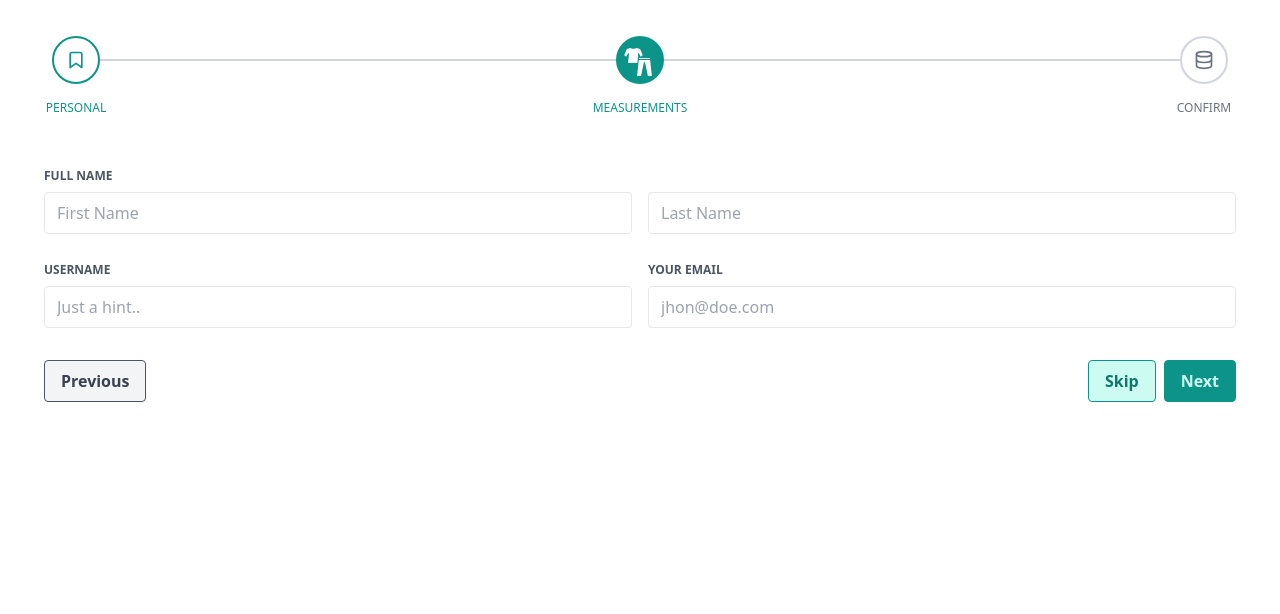
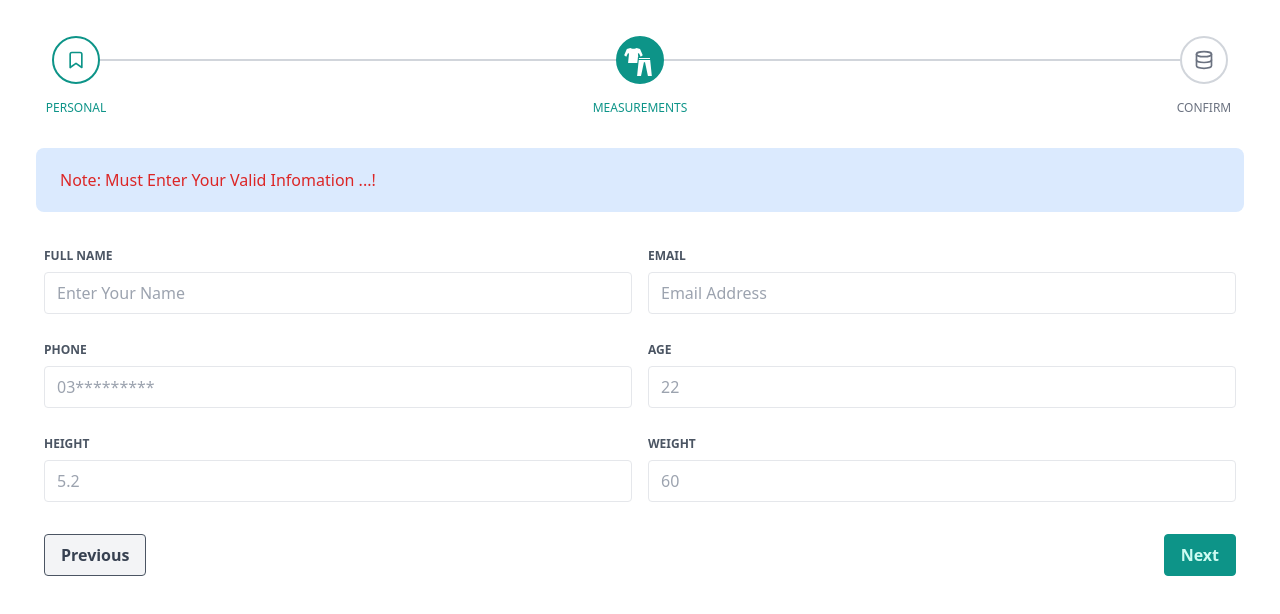
Before and after one commit to Muhammad-Akif/shopnstich, a Next.js app: page /measurements in a window 1280 px wide. Shown: the top 614 px of the page. Built offline with nearby package versions, Linux system fonts and the light colour scheme; what tw-elements would draw is missing.

Commit message:
done with personal information

```diff
--- a/pages/measurements.js
+++ b/pages/measurements.js
@@ -1,4 +1,4 @@
-import React,{ useState} from 'react'
+import React, { useState } from 'react'
 import { GiClothes } from 'react-icons/gi'
 
 const measurement = () => {
@@ -46,13 +46,56 @@ const measurement = () => {
 
     const [isMeasure, setMeasure] = useState(false)
     const [isConfirm, setConfirm] = useState(false)
+    const [personalInfo, setPersonalInfo] = useState({
+        fullname: "",
+        email: "",
+        phone: "",
+        age: "",
+        height: "",
+        weight: ""
+    })
+    const InputEvent = (event) => {
+        const { name, value } = event.target;
+        setPersonalInfo((preVal) => {
+            return {
+                ...preVal,
+                [name]: value,
+            }
+        })
+    }
+    const info = () => {
+        setMeasure(false)
+        setConfirm(false)
+    }
+    const measure = () => {
+        setMeasure(true)
+        setConfirm(false)
+    }
+    const confirm = () => {
+        setMeasure(true)
+        setConfirm(true)
+    }
+    const formSubmit = (e) => {
+        e.preventDefault()
+        alert(`Submit Successfully...`)
+        const Obj = {
+            fullName: personalInfo.fullname,
+            Phone: personalInfo.phone,
+            email: personalInfo.email,
+            age: personalInfo.age,
+            height: personalInfo.height,
+            weight: personalInfo.weight,
+        }
+        console.log("Obj ===> ", Obj)
+        measure()
+    };
     return (
         <div>
             <div class="p-5">
                 <div class="mx-4 p-4">
                     <div class="flex items-center">
 
-                        <button class="flex items-center text-teal-600 relative">
+                        <button onClick={() => info()} class="flex items-center text-teal-600 relative">
                             <div class="rounded-full transition duration-500 ease-in-out h-12 w-12 py-3 border-2 border-teal-600">
                                 <svg xmlns="http://www.w3.org/2000/svg" width="100%" height="100%" fill="none" viewBox="0 0 24 24" stroke="currentColor" stroke-width="2" stroke-linecap="round" stroke-linejoin="round" class="feather feather-bookmark ">
                                     <path d="M19 21l-7-5-7 5V5a2 2 0 0 1 2-2h10a2 2 0 0 1 2 2z"></path>
@@ -61,18 +104,18 @@ const measurement = () => {
                             <div class="absolute top-0 -ml-10 text-center mt-16 w-32 text-xs font-medium uppercase text-teal-600">Personal</div>
                         </button>
 
-                        <div class={`flex-auto border-t-2 transition duration-500 ease-in-out ${ isMeasure ? "border-teal-600" : "border-gray-300"}`}></div>
+                        <div class={`flex-auto border-t-2 transition duration-500 ease-in-out ${isMeasure ? "border-teal-600" : "border-gray-300"}`}></div>
 
-                        <button onClick={() => setMeasure(!isMeasure)} class="flex items-center text-white relative">
+                        <button onClick={() => measure()} class="flex items-center text-white relative">
                             <div class="rounded-full transition duration-500 ease-in-out h-12 w-12 py-3 border-2 bg-teal-600 border-teal-600">
-                                <GiClothes class="h-8 w-8 relative left-1 bottom-1"/>
+                                <GiClothes class="h-8 w-8 relative left-1 bottom-1" />
                             </div>
                             <div class="absolute top-0 -ml-10 text-center mt-16 w-32 text-xs font-medium uppercase text-teal-600">Measurements</div>
                         </button>
 
-                        <div class={`flex-auto border-t-2 transition duration-500 ease-in-out ${ isConfirm ? "border-teal-600" : "border-gray-300"}`}></div>
+                        <div class={`flex-auto border-t-2 transition duration-500 ease-in-out ${isConfirm ? "border-teal-600" : "border-gray-300"}`}></div>
 
-                        <button onClick={() => setConfirm(!isConfirm)} class="flex items-center text-gray-500 relative">
+                        <button onClick={() => confirm()} class="flex items-center text-gray-500 relative">
                             <div class="rounded-full transition duration-500 ease-in-out h-12 w-12 py-3 border-2 border-gray-300">
                                 <svg xmlns="http://www.w3.org/2000/svg" width="100%" height="100%" fill="none" viewBox="0 0 24 24" stroke="currentColor" stroke-width="2" stroke-linecap="round" stroke-linejoin="round" class="feather feather-database ">
                                     <ellipse cx="12" cy="5" rx="9" ry="3"></ellipse>
@@ -85,28 +128,62 @@ const measurement = () => {
                     </div>
                 </div>
                 <div class="mt-8 p-4">
+                    {
+                        (isMeasure && isConfirm) ? (
+                            <>
+                                confirm
+                            </>)
+                            : isMeasure ? (
+                                <>
+                                    measure
+                                </>) : (
+                                <>
+                                    <form onSubmit={formSubmit}>
+
                                         <div>
-                        <div class="font-bold text-gray-600 text-xs leading-8 uppercase h-6 mx-2 mt-3">Full Name</div>
+                                            <div class="bg-blue-100 rounded-lg py-5 px-6 mb-4 text-base text-red-600" role="alert">
+                                                Note: Must Enter Your Valid Infomation ...!
+                                            </div>
                                             <div class="flex flex-col md:flex-row">
-                            <div class="w-full flex-1 mx-2 svelte-1l8159u">
-                                <div class="bg-white my-2 p-1 flex border border-gray-200 rounded svelte-1l8159u">
-                                    <input placeholder="First Name" class="p-1 px-2 appearance-none outline-none w-full text-gray-800"/> </div>
+                                                <div class="w-full mx-2 flex-1">
+                                                    <div class="font-bold h-6 mt-3 text-gray-600 text-xs leading-8 uppercase"> Full Name</div>
+                                                    <div class="bg-white my-2 p-1 flex border border-gray-200 rounded">
+                                                        <input required name="fullname" value={personalInfo.fullname} onChange={InputEvent} placeholder="Enter Your Name" class="p-1 px-2 appearance-none outline-none w-full text-gray-800" />
                                                     </div>
-                            <div class="w-full flex-1 mx-2 svelte-1l8159u">
-                                <div class="bg-white my-2 p-1 flex border border-gray-200 rounded svelte-1l8159u">
-                                    <input placeholder="Last Name" class="p-1 px-2 appearance-none outline-none w-full text-gray-800"/> </div>
+                                                </div>
+                                                <div class="w-full mx-2 flex-1">
+                                                    <div class="font-bold h-6 mt-3 text-gray-600 text-xs leading-8 uppercase"> Email</div>
+                                                    <div class="bg-white my-2 p-1 flex border border-gray-200 rounded">
+                                                        <input required name="email" value={personalInfo.email} onChange={InputEvent} placeholder="Email Address" type='email' class="p-1 px-2 appearance-none outline-none w-full text-gray-800" />
+                                                    </div>
                                                 </div>
                                             </div>
                                             <div class="flex flex-col md:flex-row">
-                            <div class="w-full mx-2 flex-1 svelte-1l8159u">
-                                <div class="font-bold h-6 mt-3 text-gray-600 text-xs leading-8 uppercase"> Username</div>
-                                <div class="bg-white my-2 p-1 flex border border-gray-200 rounded svelte-1l8159u">
-                                    <input placeholder="Just a hint.." class="p-1 px-2 appearance-none outline-none w-full text-gray-800"/> </div>
+                                                <div class="w-full mx-2 flex-1">
+                                                    <div class="font-bold h-6 mt-3 text-gray-600 text-xs leading-8 uppercase"> Phone</div>
+                                                    <div class="bg-white my-2 p-1 flex border border-gray-200 rounded">
+                                                        <input required name="phone" value={personalInfo.phone} onChange={InputEvent} placeholder="03*********" type="number" class="p-1 px-2 appearance-none outline-none w-full text-gray-800" />
                                                     </div>
-                            <div class="w-full mx-2 flex-1 svelte-1l8159u">
-                                <div class="font-bold h-6 mt-3 text-gray-600 text-xs leading-8 uppercase"> Your Email</div>
-                                <div class="bg-white my-2 p-1 flex border border-gray-200 rounded svelte-1l8159u">
-                                    <input placeholder="jhon@doe.com" class="p-1 px-2 appearance-none outline-none w-full text-gray-800"/> </div>
+                                                </div>
+                                                <div class="w-full mx-2 flex-1">
+                                                    <div class="font-bold h-6 mt-3 text-gray-600 text-xs leading-8 uppercase"> Age</div>
+                                                    <div class="bg-white my-2 p-1 flex border border-gray-200 rounded">
+                                                        <input required name="age" value={personalInfo.age} onChange={InputEvent} placeholder="22" type="number" class="p-1 px-2 appearance-none outline-none w-full text-gray-800" />
+                                                    </div>
+                                                </div>
+                                            </div>
+                                            <div class="flex flex-col md:flex-row">
+                                                <div class="w-full mx-2 flex-1">
+                                                    <div class="font-bold h-6 mt-3 text-gray-600 text-xs leading-8 uppercase"> Height</div>
+                                                    <div class="bg-white my-2 p-1 flex border border-gray-200 rounded">
+                                                        <input required name="height" value={personalInfo.height} onChange={InputEvent} placeholder="5.2" type="number" class="p-1 px-2 appearance-none outline-none w-full text-gray-800" />
+                                                    </div>
+                                                </div>
+                                                <div class="w-full mx-2 flex-1">
+                                                    <div class="font-bold h-6 mt-3 text-gray-600 text-xs leading-8 uppercase"> Weight</div>
+                                                    <div class="bg-white my-2 p-1 flex border border-gray-200 rounded">
+                                                        <input required name="weight" value={personalInfo.weight} onChange={InputEvent} placeholder="60" type="number" class="p-1 px-2 appearance-none outline-none w-full text-gray-800" />
+                                                    </div>
                                                 </div>
                                             </div>
                                         </div>
@@ -118,20 +195,19 @@ const measurement = () => {
              border duration-200 ease-in-out
              border-gray-600 transition">Previous</button>
                                             <div class="flex-auto flex flex-row-reverse">
-                            <button class="text-base  ml-2  hover:scale-110 focus:outline-none flex justify-center px-4 py-2 rounded font-bold cursor-pointer
+                                                <button type="submit" class="text-base  ml-2  hover:scale-110 focus:outline-none flex justify-center px-4 py-2 rounded font-bold cursor-pointer
              hover:bg-teal-600
              bg-teal-600
              text-teal-100
              border duration-200 ease-in-out
              border-teal-600 transition">Next</button>
-                            <button class="text-base hover:scale-110 focus:outline-none flex justify-center px-4 py-2 rounded font-bold cursor-pointer
-        hover:bg-teal-200
-        bg-teal-100
-        text-teal-700
-        border duration-200 ease-in-out
-        border-teal-600 transition">Skip</button>
+
                                             </div>
                                         </div>
+                                    </form>
+                                </>
+                            )
+                    }
                 </div>
             </div>
         </div >
```
Also changed, not shown: styles/globals.css (+0 -36 lines). Lines whose indentation alone changed are shown as unchanged.
